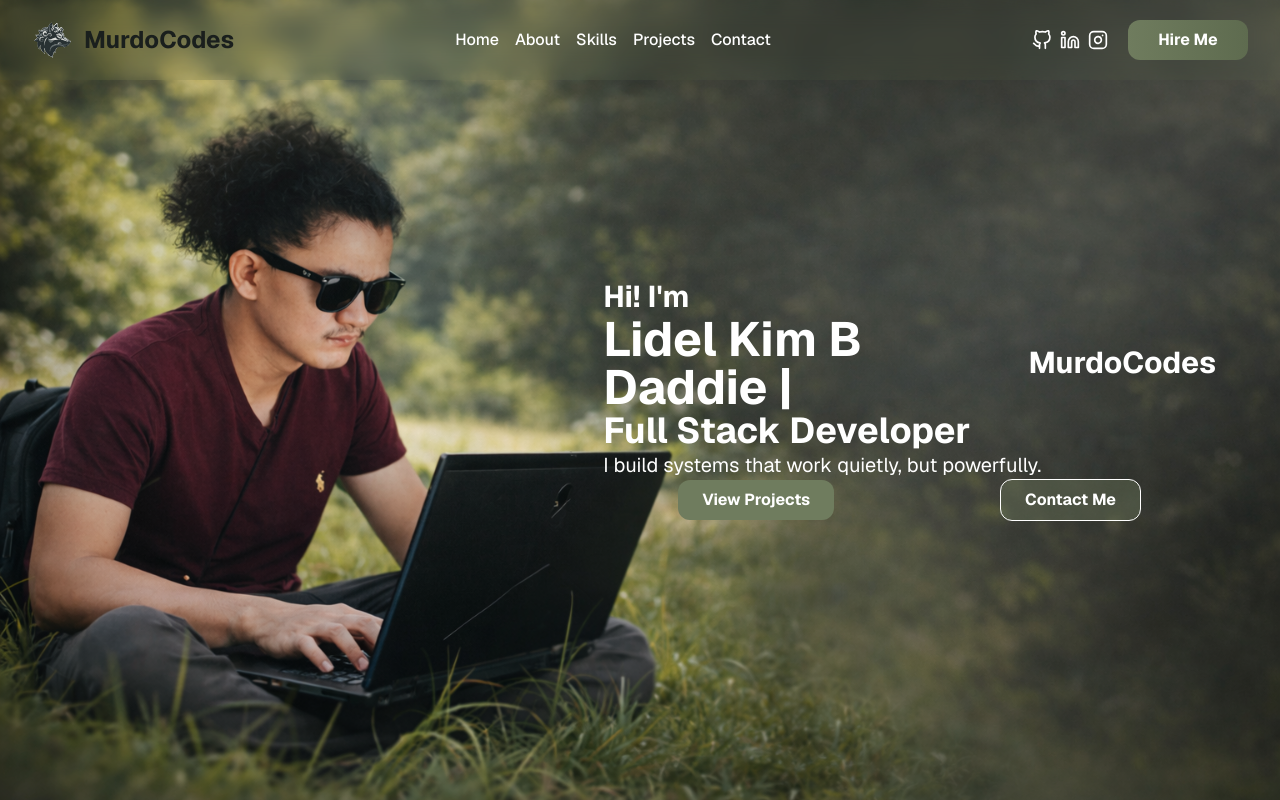
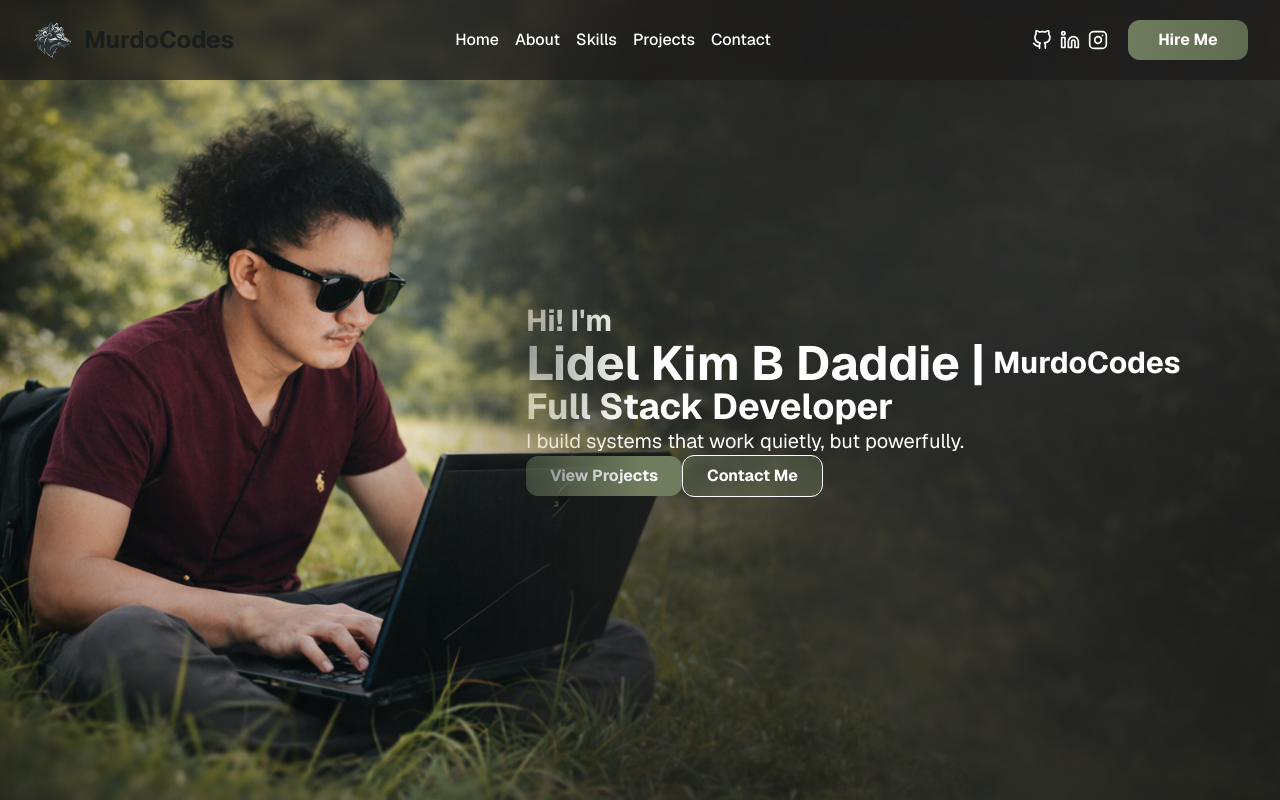
Before and after one commit to MurdoCodes/MurdoCodes21, a Next.js app: page / in a window 1280 px wide. Built offline with nearby package versions, Linux system fonts and the light colour scheme.

Commit message:
feat: add masking on hero image

```diff
--- a/src/app/sections/Header.tsx
+++ b/src/app/sections/Header.tsx
@@ -32,8 +32,8 @@ const Header = () => {
           inset-x-0
           top-0
           z-50
-          bg-primary/10
-          backdrop-blur-md
+          bg-[#1C1B1B]/70
+          backdrop-blur-sm
           "
       >
         <div className="container px-4 sm:px-6 lg:px-8 flex items-center justify-between h-16 md:h-20 gap-5 ">
--- a/src/components/Main/Main.tsx
+++ b/src/components/Main/Main.tsx
@@ -11,19 +11,18 @@ const Main = () => {
 
   return (
     <>
-      {/* "bg-hero-pattern w-full h-screen bg-center bg-cover bg-no-repeat flex justify-start items-center px-6 md:px-12" */}
-      {/* "bg-hero-pattern w-full h-screen bg-center bg-cover bg-no-repeat flex" */}
       <motion.section
         initial={{ opacity: 0, height: "20%" }}
         animate={{ opacity: 1, height: "100%" }}
         transition={{ duration: 1, ease: "easeIn" }}
-        className="relative bg-hero-pattern w-full h-screen bg-center bg-cover bg-no-repeat flex justify-end items-center px-6 md:px-16"
+        className="relative bg-hero-pattern w-full h-screen bg-center bg-cover bg-no-repeat flex justify-end items-center px-6 md:px-0"
       >
         <div className="md:w-1/2"></div>
-        <div className="">
+        <div className="bg-[#1C1B1B]/60 mask-l-from-75% w-full h-full flex items-center justify-center">
+          <div>
             <h3 className="text-3xl font-bold text-white mb-4">Hi! I'm</h3>
 
-          <h1 className="text-5xl font-bold text-white mb-4 flex gap-2 items-center">
+            <h1 className="text-5xl font-bold text-white mb-4 md:flex md:gap-2 md:items-center">
               Lidel Kim B Daddie | <span className="text-3xl">MurdoCodes</span>
             </h1>
 
@@ -36,7 +35,7 @@ const Main = () => {
             </p>
 
             {/* Responsive button layout */}
-          <div className="flex flex-col sm:flex-row gap-4 justify-end">
+            <div className="flex flex-col sm:flex-row gap-4 justify-end sm:space-x-10 sm:block">
               <button className="bg-primary px-6 py-2 text-white font-bold rounded-xl transition duration-300 hover:opacity-90">
                 View Projects
               </button>
@@ -49,6 +48,7 @@ const Main = () => {
               </button>
             </div>
           </div>
+        </div>
       </motion.section>
 
       {/* Contact Form - Visible when Hire Me is clicked */}
```
Lines whose indentation alone changed are shown as unchanged.
